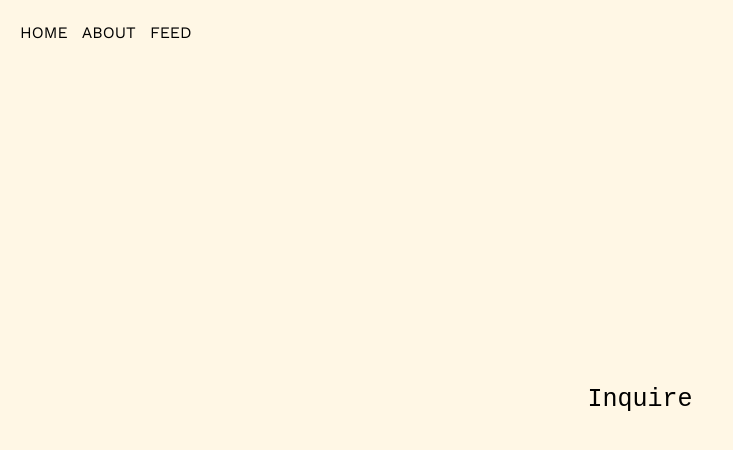
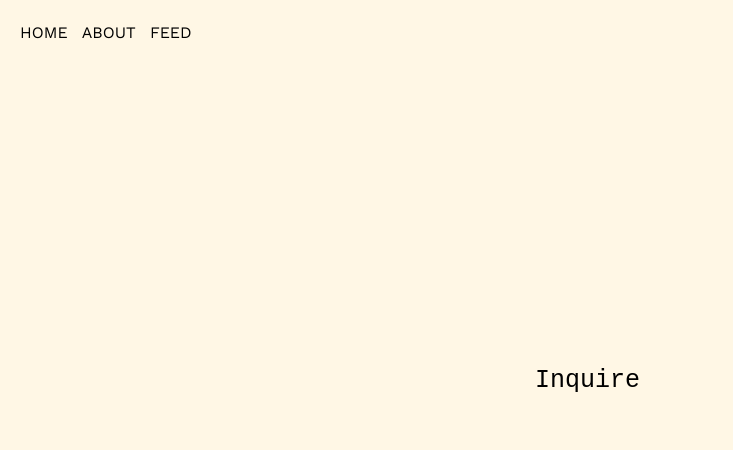
Before and after one commit to ebanchik/dima-studio-v2, a React (Vite) app: page /contact in a window 1280 px wide. Shown: the top 450 px of the page, without its empty margins (0-733 px from the left). Built offline with nearby package versions, Linux system fonts and the light colour scheme.

Commit message:
add cursor effect to inquire

```diff
--- a/src/App.css
+++ b/src/App.css
@@ -29,7 +29,7 @@ body {
   cursor: none;
 }
 
-a:hover, button:hover, link:hover {
+a:hover, button:hover, link:hover, .inquire:hover {
   cursor: none;
 }
 
@@ -345,6 +345,7 @@ nav a {
 }
 
 #custom-cursor.hovered {
+  display: block;
   width: 20px; /* Bigger size for hovered state */
   height: 20px;
   margin-left: -10px; /* Adjust based on the size to keep the cursor centered */
@@ -354,16 +355,22 @@ nav a {
 }
 
 
-.inquire {
+.inquire-container {
   display: flex;
   justify-content: center;
   align-items: center;
   height: 100vh;
 }
 
-.inquire a {
+.inquire {
   font-size: 25px;
   font-family: 'Courier New', Courier, monospace;
   text-decoration: none;
   color: #000000;
+  transition: transform 0.3s ease;
+  transform: translate(-50%, -50%);
 }
+
+.inquire:hover {
+  transform: translate(-50%, -50%) scale(0.9);
+}
--- a/src/Contact.jsx
+++ b/src/Contact.jsx
@@ -4,9 +4,9 @@ export function Contact() {
   return (
     <div>
       <Header />
-      <p className="inquire">
-        <a className="inquire" href="mailto:your-email@example.com">Inquire</a>
-      </p>
+      <div className="inquire-container">
+        <a href="mailto:example@example.com" className="inquire">Inquire</a>
+      </div>
     </div>
   );
 }
--- a/src/CustomCursor.jsx
+++ b/src/CustomCursor.jsx
@@ -1,56 +1,41 @@
 import { useEffect } from 'react';
+ // Adjust the path to your CSS file
 
 export const CustomCursor = () => {
   useEffect(() => {
-    let frameId;
+    const cursor = document.getElementById('custom-cursor');
 
     const moveCursor = (e) => {
-      const cursor = document.getElementById('custom-cursor');
-      if (!cursor) return;
-
-      // Cancel the previous animation frame to prevent stacking
-      if (frameId) cancelAnimationFrame(frameId);
-
-      // Update cursor position using requestAnimationFrame for smoother performance
-      frameId = requestAnimationFrame(() => {
-        cursor.style.left = `${e.clientX}px`;
-        cursor.style.top = `${e.clientY}px`;
-        cursor.style.display = 'block';
-      });
+      cursor.style.left = `${e.clientX}px`;
+      cursor.style.top = `${e.clientY}px`;
+      cursor.style.display = 'block';
     };
 
     window.addEventListener('mousemove', moveCursor);
 
-    // Functions for adding and removing 'hovered' class
     const addHoverEffect = () => {
-      const cursor = document.getElementById('custom-cursor');
-      cursor?.classList.add('hovered');
+      cursor.classList.add('hovered');
     };
 
     const removeHoverEffect = () => {
-      const cursor = document.getElementById('custom-cursor');
-      cursor?.classList.remove('hovered');
+      cursor.classList.remove('hovered');
     };
 
-    // Apply hover effects to all links and buttons
-    document.querySelectorAll('a, button').forEach(elem => {
+    document.querySelectorAll('a, button, .inquire').forEach((elem) => {
       elem.addEventListener('mouseenter', addHoverEffect);
       elem.addEventListener('mouseleave', removeHoverEffect);
     });
 
-    // Cleanup function to remove event listeners and cancel animation frame
     return () => {
       window.removeEventListener('mousemove', moveCursor);
-      document.querySelectorAll('a, button').forEach(elem => {
+      document.querySelectorAll('a, button, .inquire').forEach((elem) => {
         elem.removeEventListener('mouseenter', addHoverEffect);
         elem.removeEventListener('mouseleave', removeHoverEffect);
       });
-
-      if (frameId) cancelAnimationFrame(frameId);
     };
   }, []);
 
-  return <div id="custom-cursor" style={{ position: 'fixed', pointerEvents: 'none', zIndex: 9999, display: 'none' }}></div>;
+  return <div id="custom-cursor"></div>;
 };
 
 export default CustomCursor;
```
